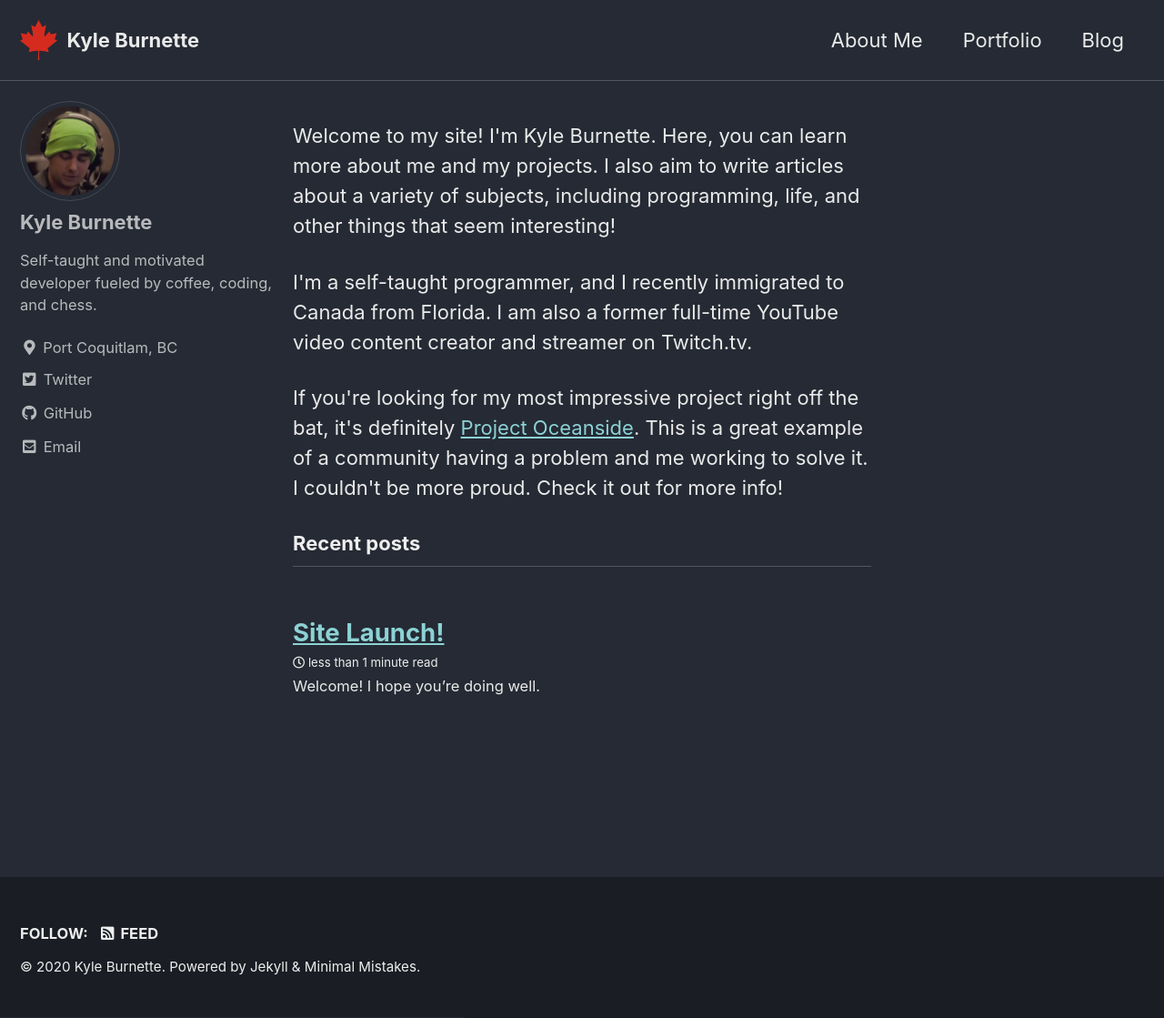
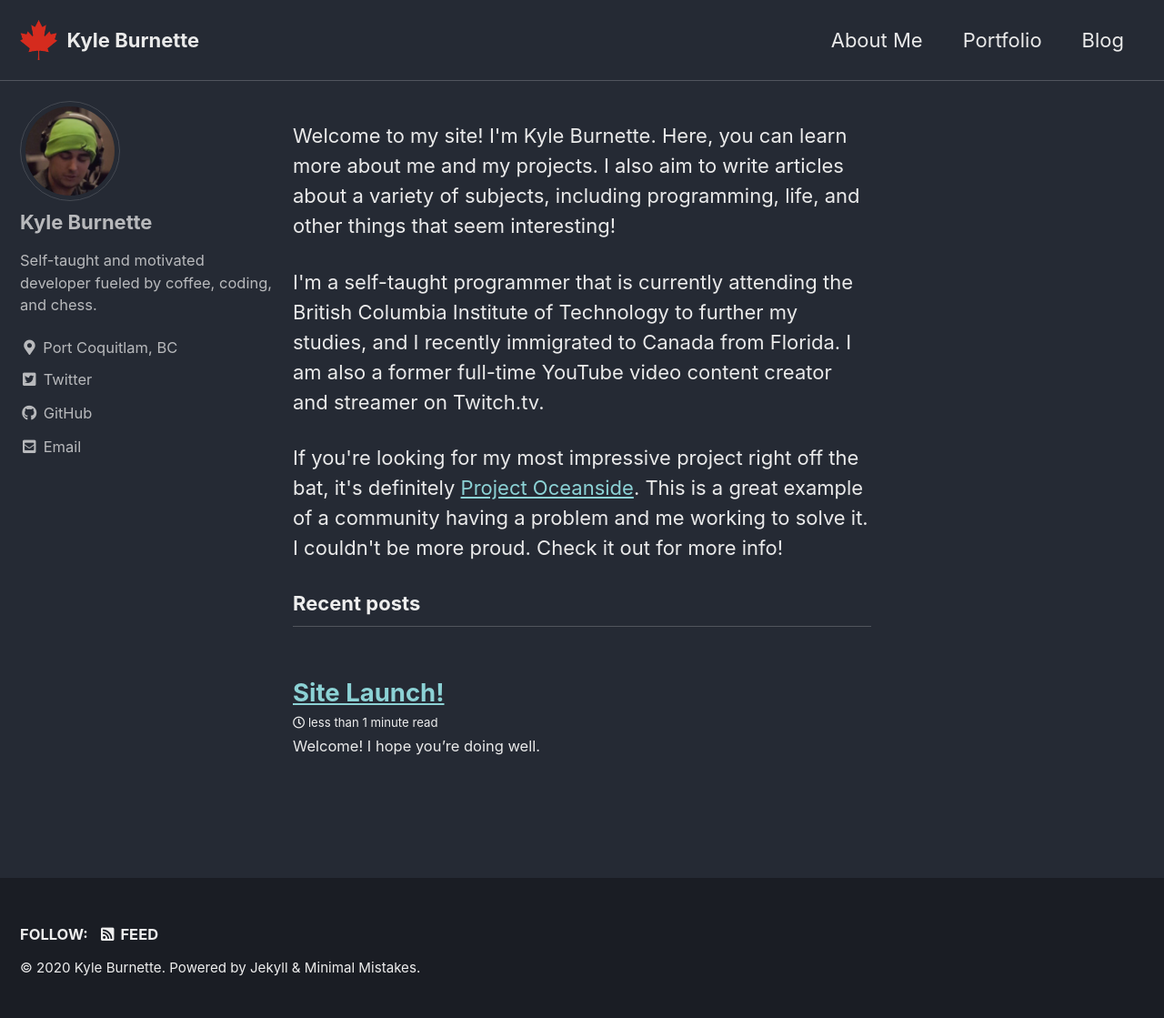
Before and after one commit to kyleburnette/kyleburnette.github.io, a Jekyll site: the page built from index.html, in a window 1280 px wide and 1119 px high. Shown: the whole window at 91% size. Built offline with Jekyll 4.4.1, drawn with Linux system fonts in a browser that asks for light colours; cached includes are drawn as plain includes; the list of posts is cut into pages by our own code.

Commit message:
Updated main page

```diff
--- a/index.html
+++ b/index.html
@@ -7,7 +7,8 @@ Welcome to my site! I'm Kyle Burnette. Here, you can learn more about
 me and my projects. I also aim to write articles about a variety of subjects, including programming, life, and
 other things that seem interesting!
 </p>
-<p>I'm a self-taught programmer, and I recently immigrated to Canada from Florida. I am
+<p>I'm a self-taught programmer that is currently attending the British Columbia Institute of Technology to further
+    my studies, and I recently immigrated to Canada from Florida. I am
     also a former full-time YouTube video content creator and streamer on Twitch.tv.</p>
 <p>
 If you're looking for my most impressive project right off the bat, it's definitely <a href="https://kyleburnette.com/portfolio/projectoceanside/">Project Oceanside</a>.
```
